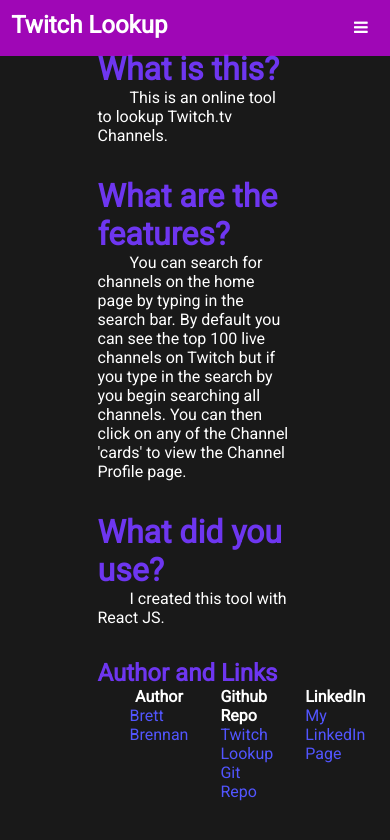
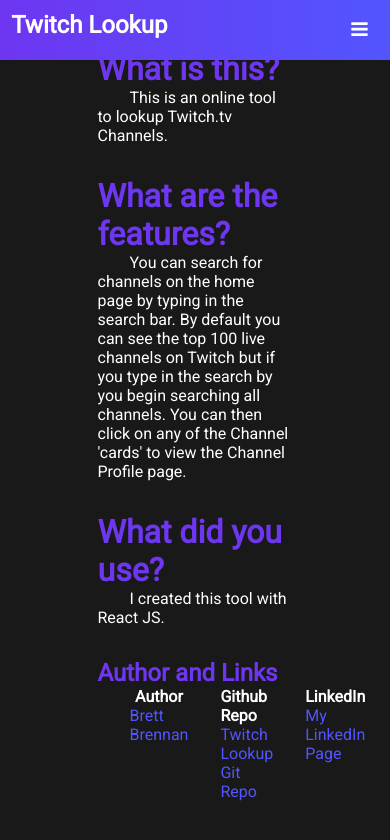
Before and after one commit to BrettBrennan/TwitchLookup, a React (Create React App) app: page /About in a window 390 px wide. Shown: the top 840 px of the page. Built offline with nearby package versions, Linux system fonts and the light colour scheme; no server answers.

Commit message:
Navbar styling

```diff
--- a/src/App.css
+++ b/src/App.css
@@ -21,6 +21,7 @@
   color: white;
 }
 .navbar {
+  background: linear-gradient(90deg, var(--primary-color), var(--secondary-color));
   display: flex;
   justify-content: space-between;
   align-items: center;
@@ -39,10 +40,12 @@
   color: #fff;
   padding: 0.45rem;
   margin: 0 0.25rem;
+  font-size: 1.2rem;
+
 }
 
 .navbar a:hover {
-  background-color: var(--primary-color);
+  border-bottom: 4px solid #222;
   color: white;
 }
 .container{
@@ -257,7 +260,6 @@
     grid-template-columns: repeat(1, minmax(200px, 1fr));
   }
   .navbar{
-    background-color: #dc00feb0;
     position: fixed;
     z-index: 1;
     display: block;
```
